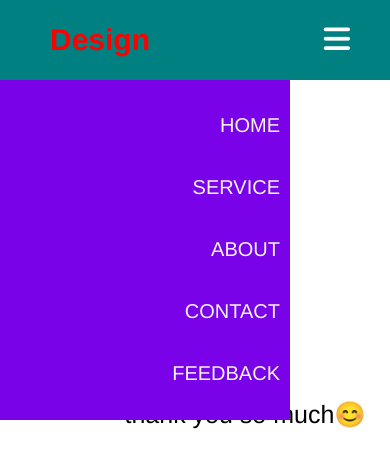
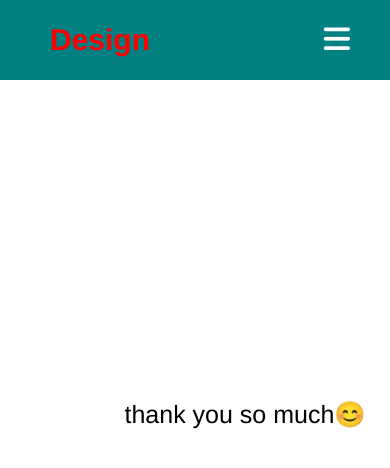
Before and after one commit to surajkabirath/navigationbar, a plain HTML site: page index.html in a window 390 px wide. Drawn offline with Linux system fonts and the light colour scheme.

Commit message:
Update style.css

```diff
--- a/style.css
+++ b/style.css
@@ -84,7 +84,7 @@ a:hover{
         width: 100%;
         background: hsl(271, 98%, 46%);
         top: 80px;
-        left: -100px;
+        left: -800px;
         text-align: right;
         transition: all .5s;
         padding-right: 10px;
```
